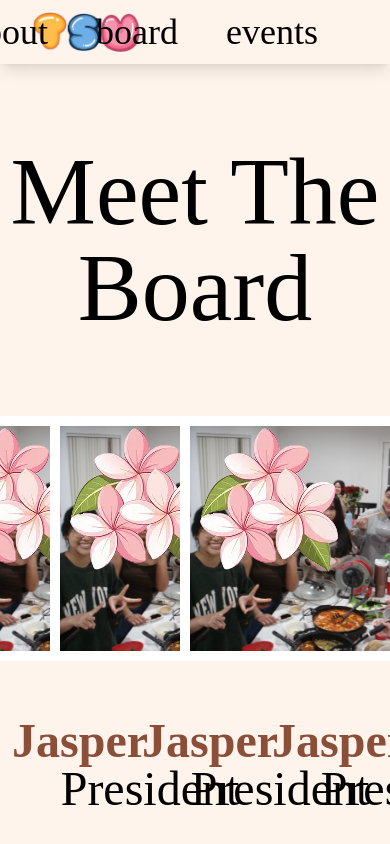
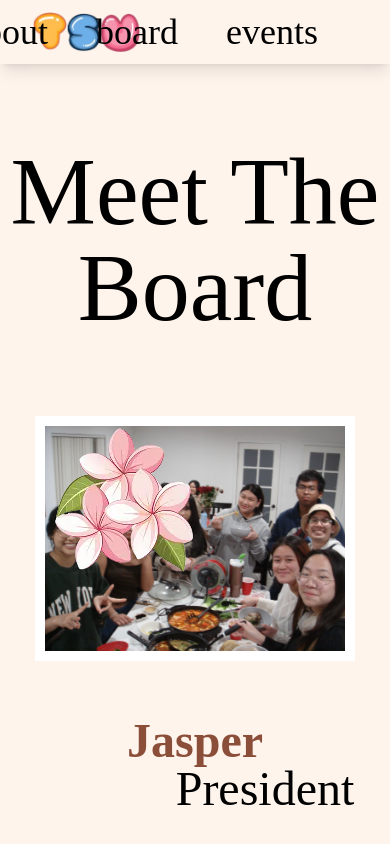
Before and after one commit to acm-ucr/tsu-website, a Next.js app: page /board in a window 390 px wide. Shown: the top 844 px of the page. Built offline with nearby package versions, Linux system fonts and the light colour scheme; a web font is replaced by a local one.

Commit message:
Implemented mobile responsiveness for Board page (1 column instead of 3)

```diff
--- a/src/components/board/CardMapping.tsx
+++ b/src/components/board/CardMapping.tsx
@@ -4,7 +4,7 @@ import Card from "@/components/board/Card";
 const CardMapping = () => {
   return (
     <div className="flex flex-col items-center justify-center p-10">
-      <div className="grid grid-cols-3 gap-x-20">
+      <div className="grid grid-cols-1 gap-x-20 md:grid-cols-3">
         {boardMembers.map(({ name, role, image }, index) => (
           <Card key={index} name={name} role={role} image={image} />
         ))}
```
